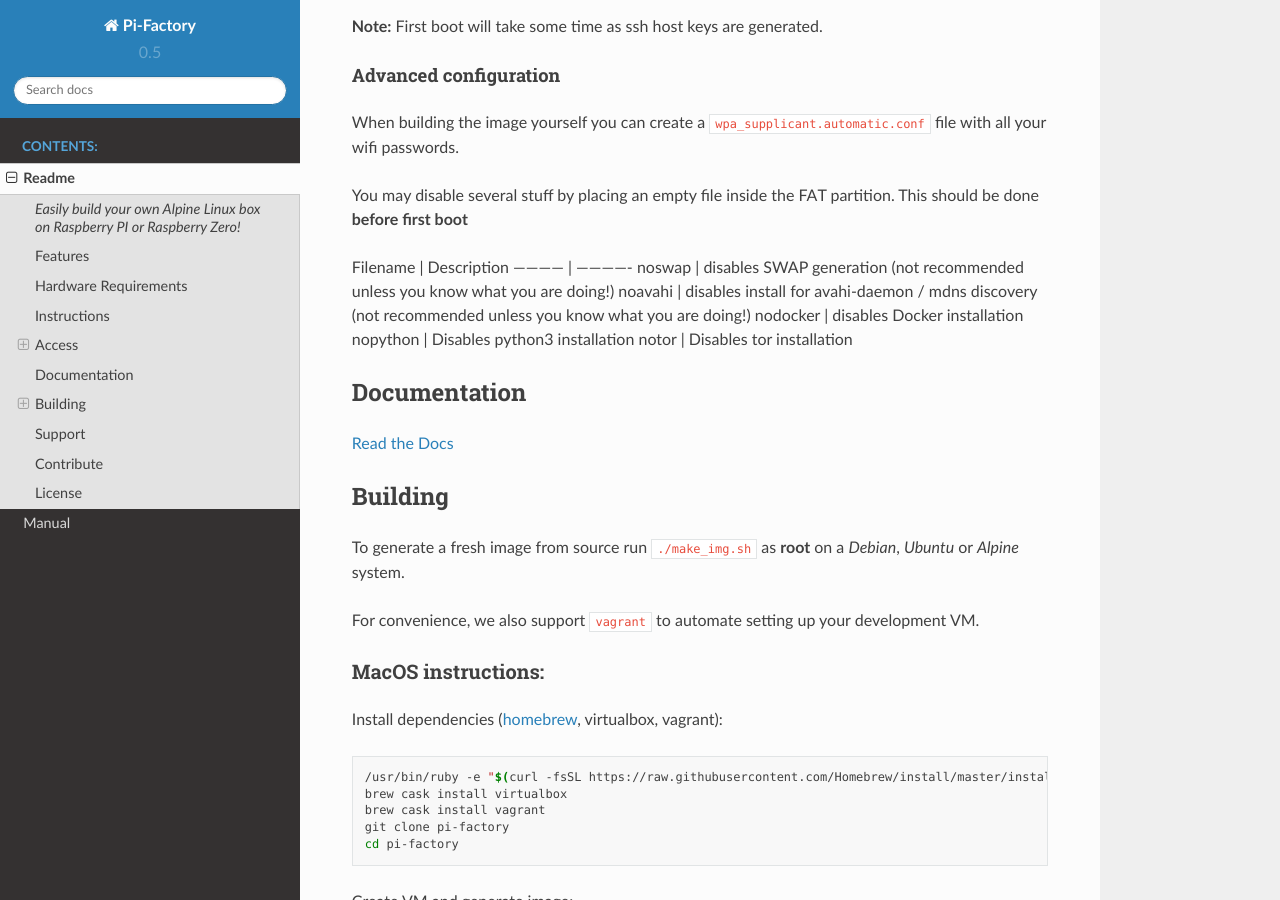
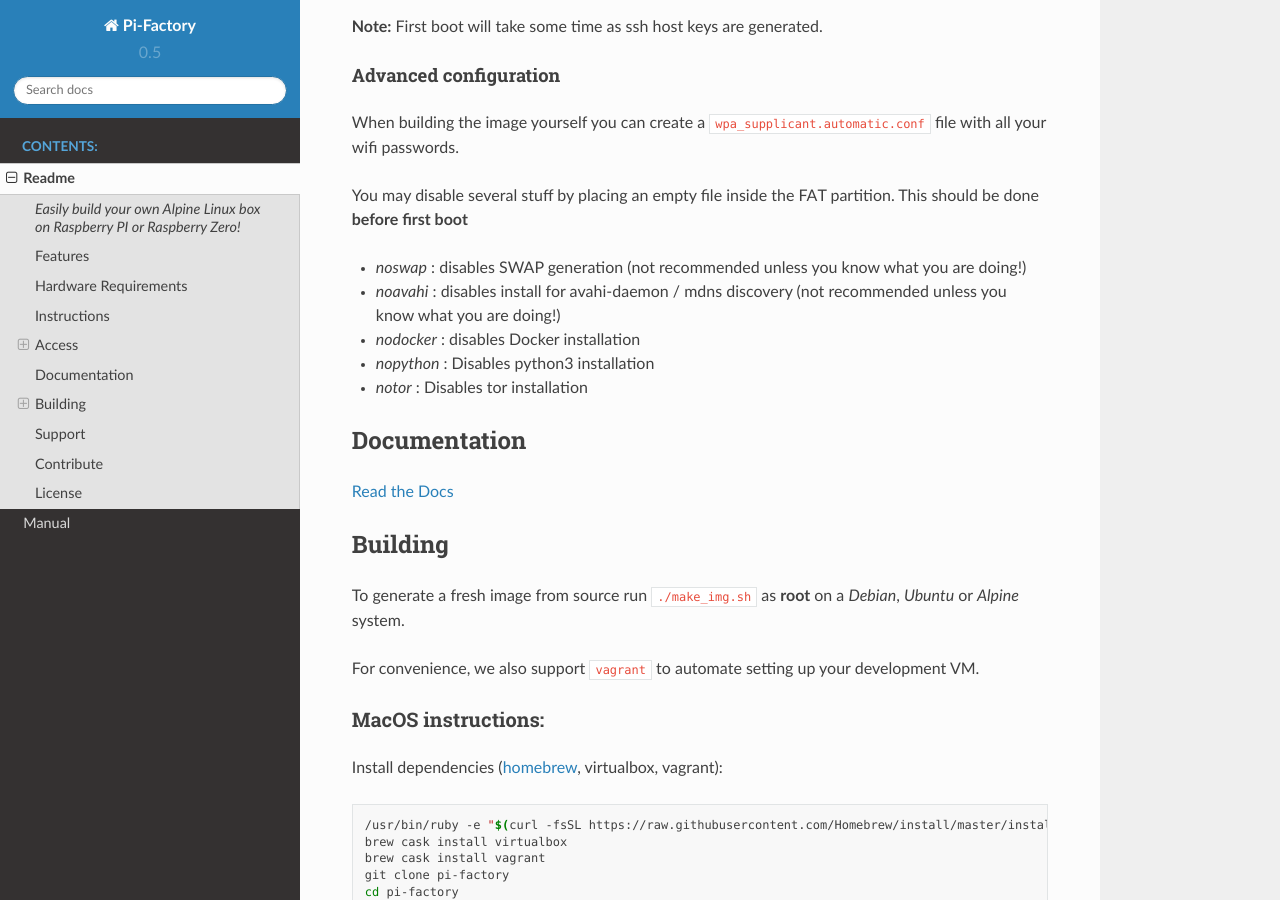
Before and after one commit to lncm/pi-factory, a Sphinx documentation site: the page built from docs/README.md, in a window 1280 px wide and 900 px high, scrolled down 2029 px. Built offline with Sphinx 7.4.7 and the Read the Docs theme 2.0.0, drawn with Linux system fonts in a browser that asks for light colours.

Commit message:
Update the table inside the docs directory as that doesn't render

```diff
--- a/docs/README.md
+++ b/docs/README.md
@@ -91,13 +91,11 @@
 
 You may disable several stuff by placing an empty file inside the FAT partition. This should be done **before first boot**
 
-Filename | Description
------------- | -------------
-noswap | disables SWAP generation (not recommended unless you know what you are doing!)
-noavahi | disables install for avahi-daemon / mdns discovery (not recommended unless you know what you are doing!)
-nodocker | disables Docker installation
-nopython | Disables python3 installation
-notor | Disables tor installation
+- *noswap* : disables SWAP generation (not recommended unless you know what you are doing!)
+- *noavahi* : disables install for avahi-daemon / mdns discovery (not recommended unless you know what you are doing!)
+- *nodocker* : disables Docker installation
+- *nopython* : Disables python3 installation
+- *notor* : Disables tor installation
 
 Documentation
 -------------
```
